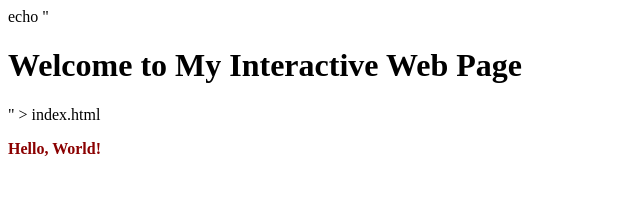
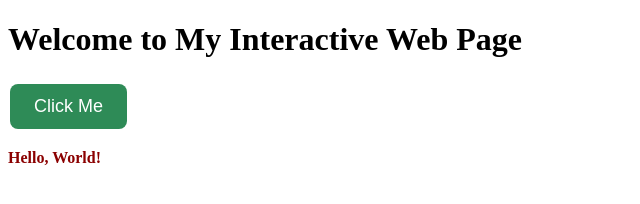
Before and after one commit to omaralhammadi-eng/interactive-web, a plain HTML site: page index.html in a window 1280 px wide. Shown: the whole page, without its empty margins (0-640 px from the left). Drawn offline with Linux system fonts and the light colour scheme.

Commit message:
a button with style has been added

```diff
--- a/index.html
+++ b/index.html
@@ -1,8 +1,29 @@
-echo "<!DOCTYPE html>
+<!DOCTYPE html>
 <html>
 <head>
     <title>Interactive Web Page</title>
     <script src="script.js"></script>
+    <style>
+        #clickme {
+            background-color: #2E8B57;
+            border: none;
+            color: white;
+            padding: 12px 24px;
+            text-align: center;
+            text-decoration: none;
+            display: inline-block;
+            font-size: 18px;
+            margin: 4px 2px;
+            cursor: pointer;
+            border-radius: 8px;
+            transition: background-color 0.3s ease, transform 0.3s ease;
+        }
+
+        #clickme:hover {
+            background-color: #276749;
+            transform: scale(1.05);
+        }
+    </style>
 </head>
 <body>
     <h1>Welcome to My Interactive Web Page</h1>
@@ -15,5 +36,14 @@ echo "<!DOCTYPE html>
             document.body.appendChild(helloWorld);
         });
     </script>
+
+
+    <button id="clickme">Click Me</button>
+    <script>
+        document.getElementById("clickme").addEventListener("click", function() {
+            alert("Button was clicked!");
+        });
+    </script>
+
 </body>
-</html>" > index.html
+</html>
--- a/script.js
+++ b/script.js
@@ -1,3 +1,7 @@
 window.onload = function() {
     alert("Welcome to interactive website");
 };
+
+document.getElementById("clickme").onclick = function() {
+    alert("This button has been clicked");
+};
```
